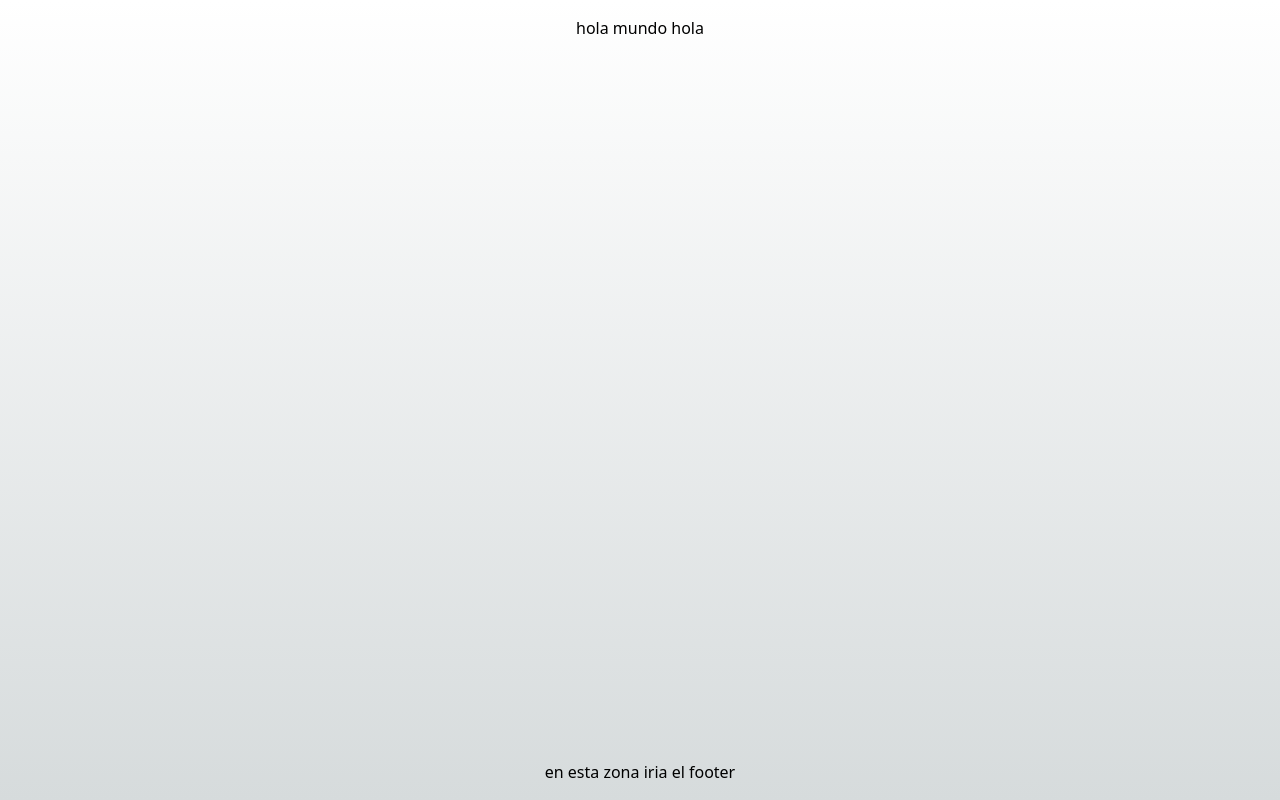
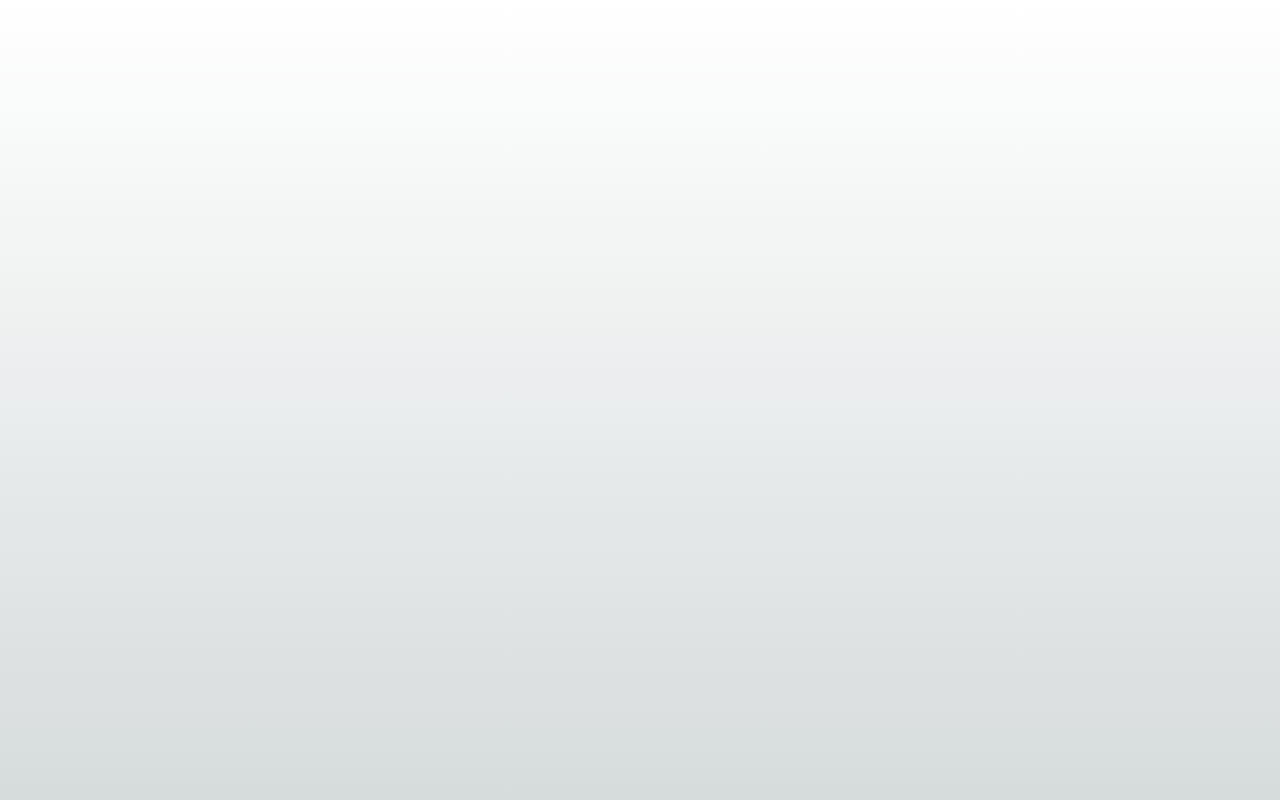
Before and after one commit to devbiifco/biifco, a Next.js app in the folder frontend/: page / in a window 1280 px wide. Built offline with nearby package versions, Linux system fonts and the light colour scheme.

Commit message:
updates 2024

```diff
--- a/frontend/src/app/page.tsx
+++ b/frontend/src/app/page.tsx
@@ -3,11 +3,7 @@ import Image from "next/image";
 export default function Home() {
   return (
     <main className="flex min-h-screen flex-col items-center justify-between p-4">
-      hola mundo
-      hola
-      <div>
-        en esta zona iria el footer
-      </div>
+
     </main>
   );
 }
```
Also changed, not shown: frontend/src/app/layout.tsx (+1 -20 lines).
